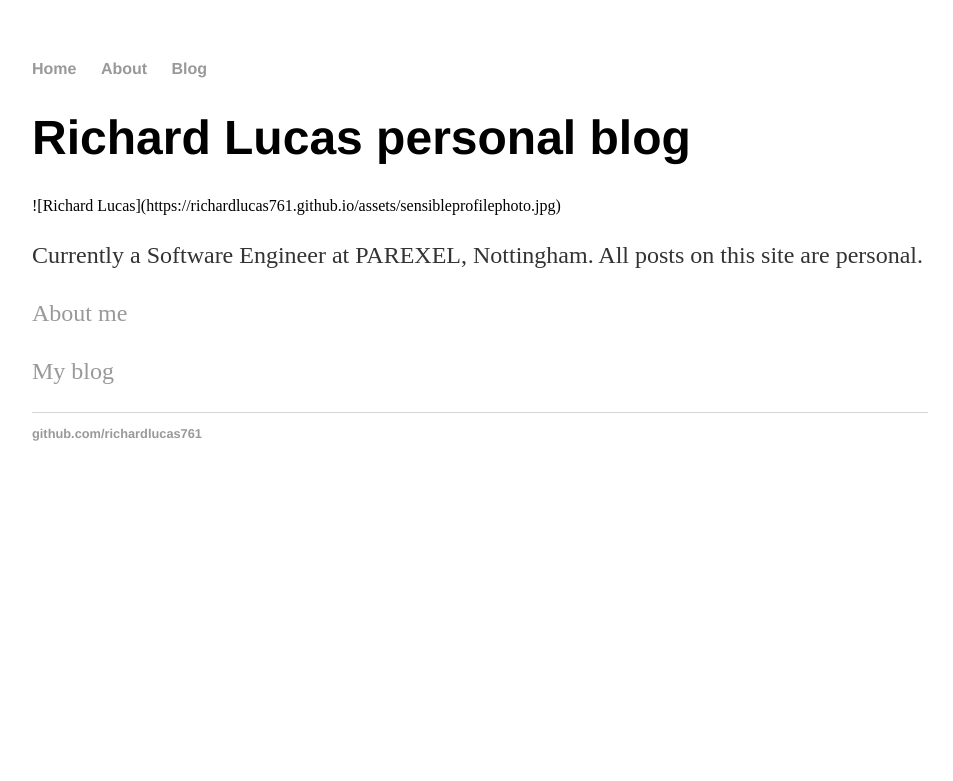
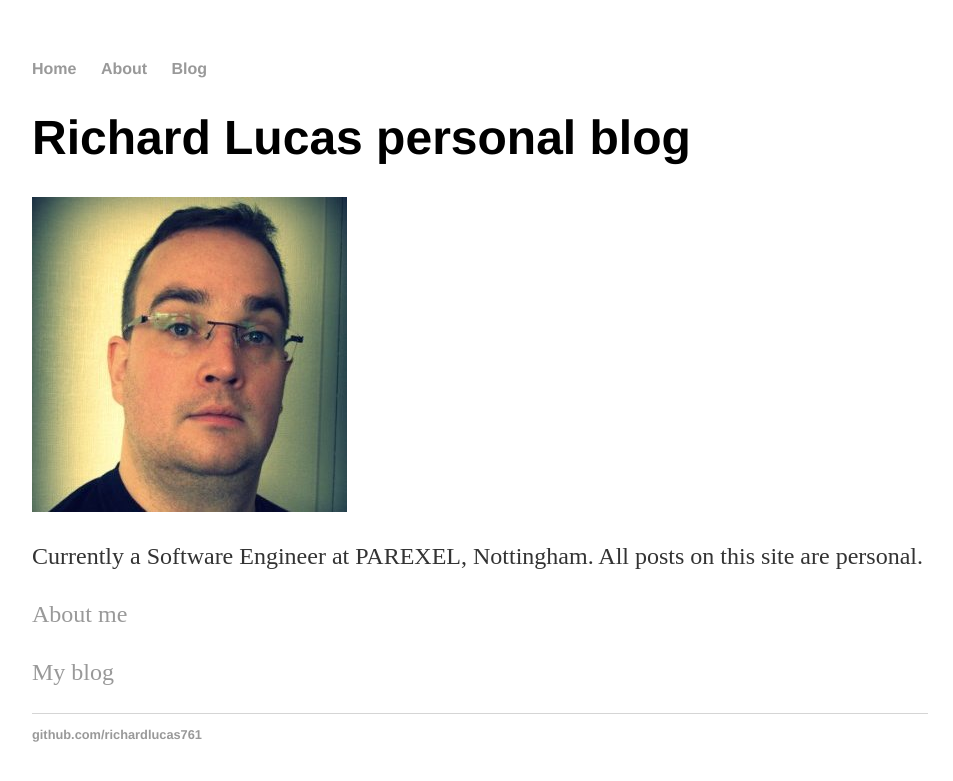
Before and after one commit to richardlucas761/richardlucas761.github.io, a Jekyll site: the page built from index.html, in a window 1280 px wide. Shown: the top 781 px of the page, without its empty margins (160-1113 px from the left). Built offline with Jekyll 4.4.1, drawn with Linux system fonts in a browser that asks for light colours.

Commit message:
Modify index page to add profile picture

```diff
--- a/index.html
+++ b/index.html
@@ -4,7 +4,7 @@ title: Richard Lucas
 ---
 <div class="blurb">
 	<h1>Richard Lucas personal blog</h1>
-	![Richard Lucas]({{ site.url }}/assets/sensibleprofilephoto.jpg)
+	<img src='./assets/sensibleprofilephoto.jpg' title='Picture of Richard Lucas'>
 
 	<p>Currently a Software Engineer at PAREXEL, Nottingham. All posts on this site are personal.</p>
 
```
